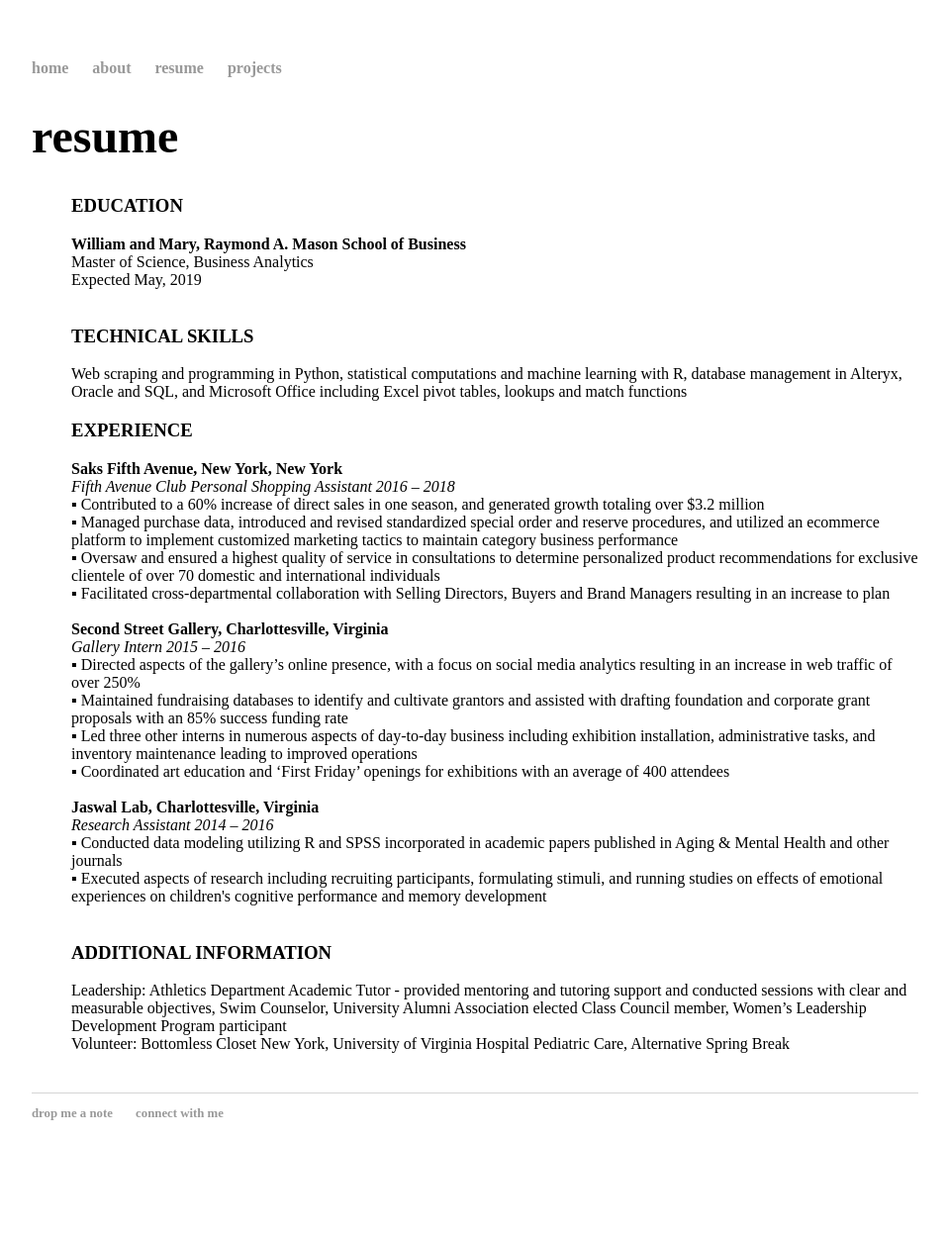
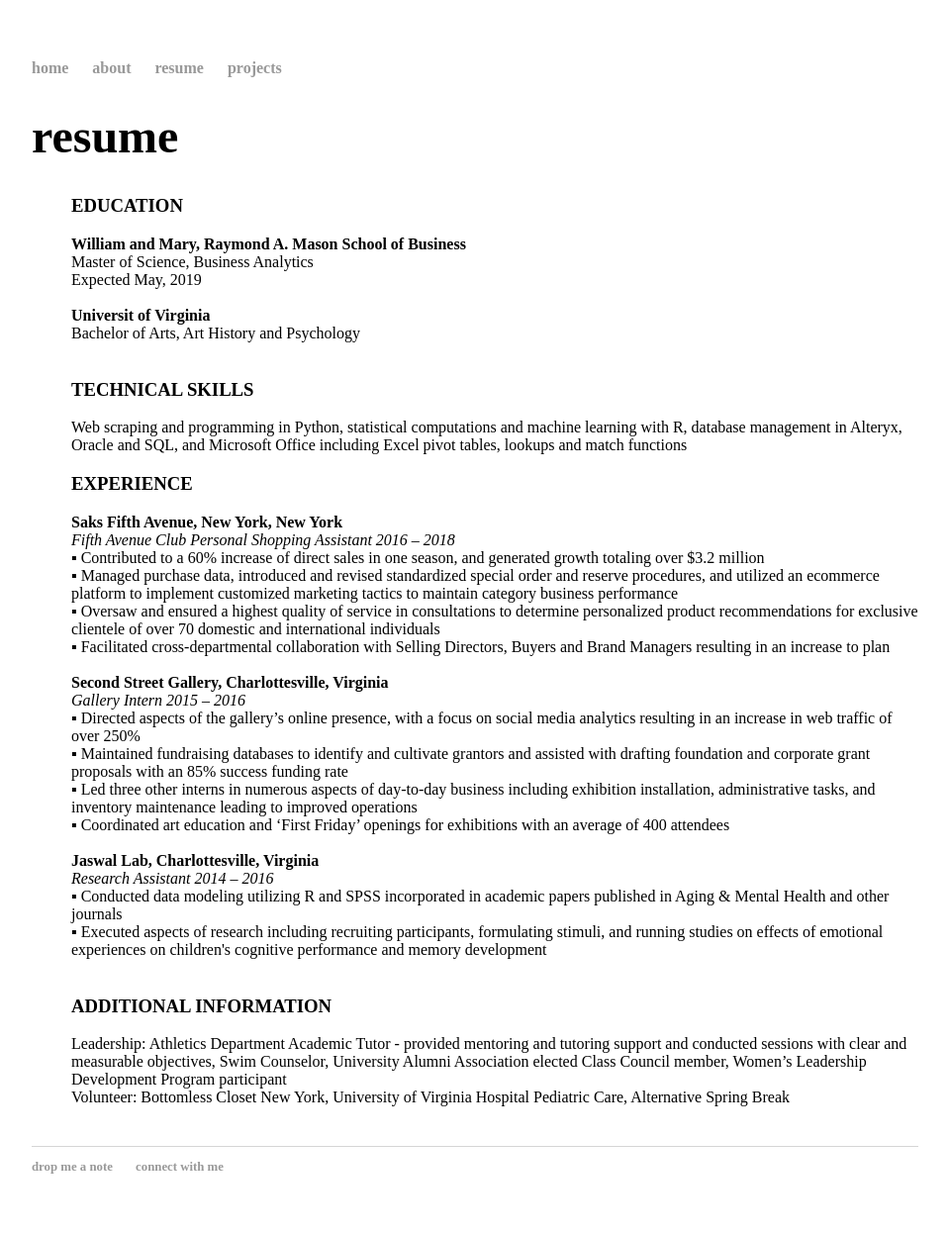
Before and after one commit to amanda-t2/amanda-t2.github.io, a Jekyll site: the page built from resume/index.html, in a window 1280 px wide. Shown: the whole page at 99% size, without its empty margins (160-1119 px from the left). Built offline with Jekyll 4.4.1, drawn with Linux system fonts in a browser that asks for light colours; before the commit the page ends 1193 px from its top, so only the background shows below that.

Commit message:
Update index.html

```diff
--- a/resume/index.html
+++ b/resume/index.html
@@ -8,6 +8,10 @@
 		<strong> William and Mary, Raymond A. Mason School of Business </strong><br>
 		Master of Science, Business Analytics<br>
 		Expected May, 2019 <br>
+		<br>
+
+		<strong> Universit of Virginia </strong><br>
+		Bachelor of Arts, Art History and Psychology <br>
 		<br>
 
 		<h3> TECHNICAL SKILLS </h3>
```
